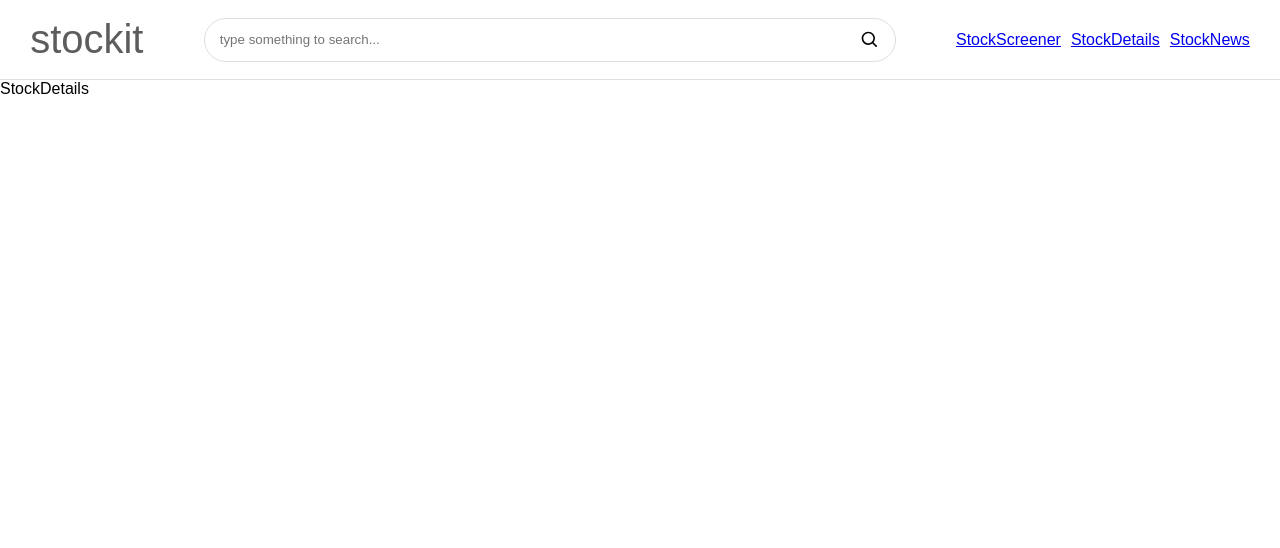
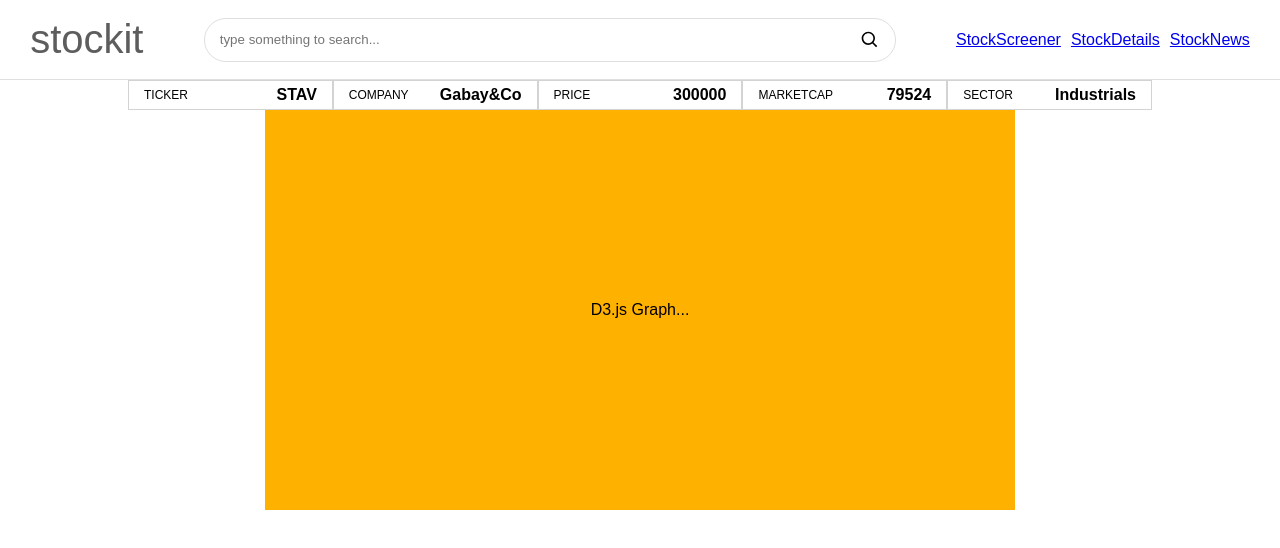
Before and after one commit to Stavgab/stockit, a React (Create React App) app in the folder Client/: page /stock in a window 1280 px wide. Shown: the top 548 px of the page. Built offline with nearby package versions, Linux system fonts and the light colour scheme.

Commit message:
create Stock View Page UI

```diff
--- a/Client/package.json
+++ b/Client/package.json
@@ -10,6 +10,7 @@
     "@types/node": "^16.11.41",
     "@types/react": "^18.0.14",
     "@types/react-dom": "^18.0.5",
+    "axios": "^0.27.2",
     "react": "^18.2.0",
     "react-dom": "^18.2.0",
     "react-icons": "^4.4.0",
--- /dev/null
+++ b/Client/src/common/enum/StockType.ts
@@ -0,0 +1,12 @@
+import { SectorType } from "./SectorType";
+
+export interface StockType {
+  ticker: String;
+  company: String;
+  price: Number;
+  marketCap: Number;
+  sector: SectorType;
+  location?: String;
+  stockHistory?: any;
+  news?: any;
+}
--- /dev/null
+++ b/Client/src/components/StockGraph/StockGraph.tsx
@@ -0,0 +1,8 @@
+import React, { FC } from "react";
+import { Graph } from "./styles";
+
+const StockGraph: FC = () => {
+  return <Graph>D3.js Graph...</Graph>;
+};
+
+export default StockGraph;
--- /dev/null
+++ b/Client/src/components/StockGraph/styles.ts
@@ -0,0 +1,11 @@
+import styled from "styled-components";
+import Palette from "../../utils/Palette";
+
+export const Graph = styled.div`
+  width: 750px;
+  height: 400px;
+  background-color: ${Palette.PRIMARY_ORANGE};
+  display: flex;
+  align-items: center;
+  justify-content: center;
+`;
--- /dev/null
+++ b/Client/src/components/StockView/StockView.tsx
@@ -0,0 +1,49 @@
+import React, { FC, useEffect, useState } from "react";
+import { StockType } from "../../common/enum/StockType";
+import { CommonCenteredContainer } from "../../common/styles";
+import StockGraph from "../StockGraph/StockGraph";
+import {
+  DetailsGrid,
+  GraphContainer,
+  DetailContainer,
+  Title,
+  Detail,
+} from "./styles";
+
+const StockView: FC<StockType> = ({
+  ticker,
+  company,
+  price,
+  marketCap,
+  sector,
+  location,
+  stockHistory,
+  news,
+}) => {
+  // Temp State
+  const [stock, setStock] = useState<StockType>();
+  useEffect(() => {
+    setStock({ ticker, company, price, marketCap, sector });
+  }, []);
+  // Temp State
+  return (
+    <CommonCenteredContainer>
+      <DetailsGrid>
+        {stock &&
+          Object.keys(stock).map((key: string, index) => {
+            return (
+              <DetailContainer key={index}>
+                <Title>{key}</Title>
+                <Detail>{stock[key as keyof StockType]}</Detail>
+              </DetailContainer>
+            );
+          })}
+      </DetailsGrid>
+      <GraphContainer>
+        <StockGraph />
+      </GraphContainer>
+    </CommonCenteredContainer>
+  );
+};
+
+export default StockView;
--- /dev/null
+++ b/Client/src/components/StockView/styles.ts
@@ -0,0 +1,26 @@
+import styled from "styled-components";
+
+export const GraphContainer = styled.div``;
+
+export const DetailsGrid = styled.div`
+  display: grid;
+
+  grid-template-columns: repeat(auto-fit, minmax(10rem, 1fr));
+  justify-content: center;
+  width: 80%;
+  align-self: center;
+`;
+export const Title = styled.p`
+  font-size: 12px;
+  text-transform: uppercase;
+`;
+export const Detail = styled.h4`
+  font-weight: 600;
+`;
+export const DetailContainer = styled.div`
+  border: 0.5px solid lightgrey;
+  padding: 5px 15px;
+  display: flex;
+  align-items: center;
+  justify-content: space-between;
+`;
--- a/Client/src/pages/StockDetails/StockDetails.tsx
+++ b/Client/src/pages/StockDetails/StockDetails.tsx
@@ -1,7 +1,20 @@
 import React, { FC } from "react";
+import { SectorType } from "../../common/enum/SectorType";
+import { CommonCenteredContainer } from "../../common/styles";
+import StockView from "../../components/StockView/StockView";
 
 const StockDetails: FC = () => {
-  return <div>StockDetails</div>;
+  return (
+    <CommonCenteredContainer>
+      <StockView
+        ticker="STAV"
+        company="Gabay&Co"
+        price={300000}
+        marketCap={79524}
+        sector={SectorType.INDUSTRIALS}
+      />
+    </CommonCenteredContainer>
+  );
 };
 
 export default StockDetails;
```
Also changed, not shown: 1 other file (tests, documents, lock files or other folders).
